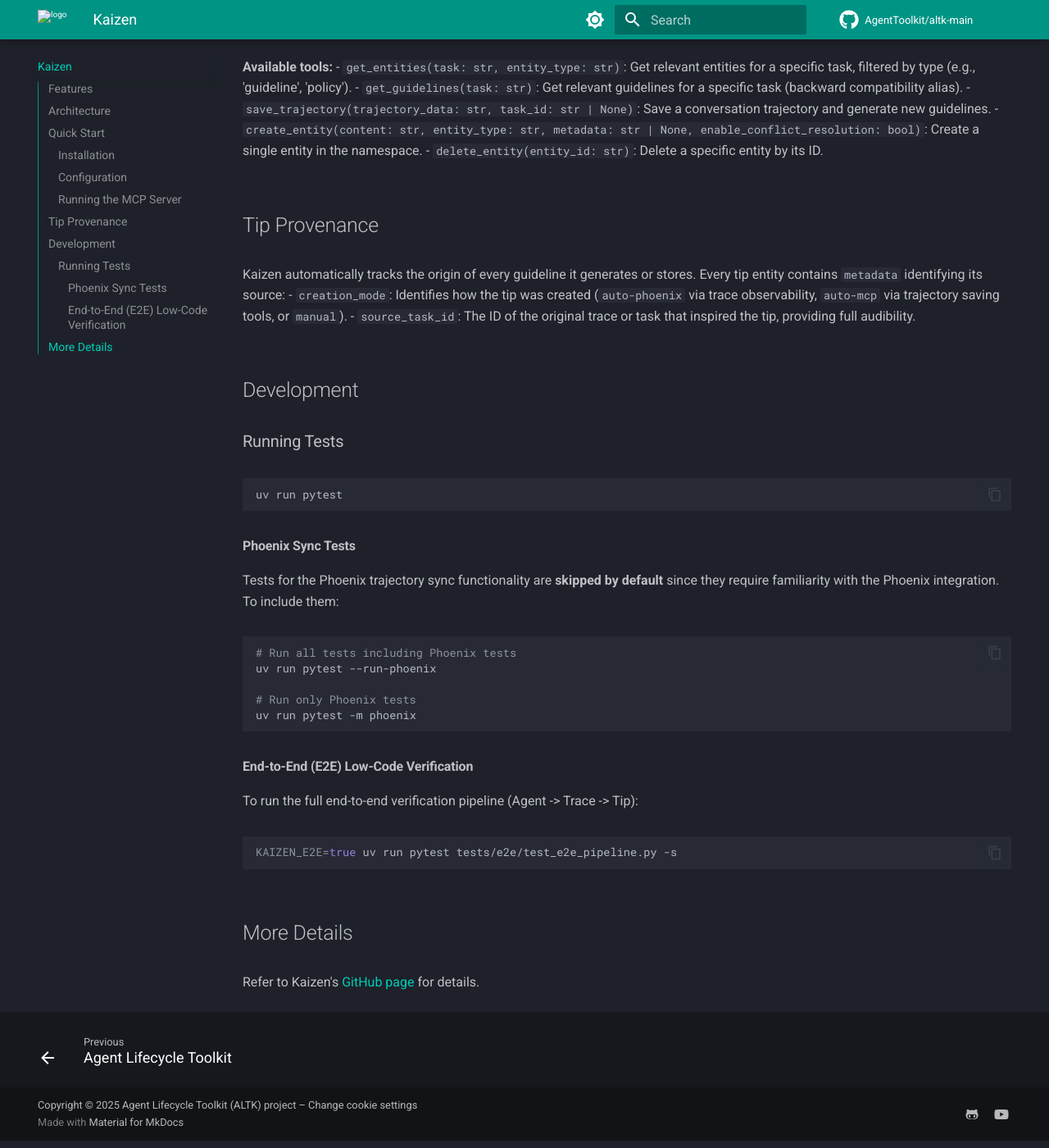
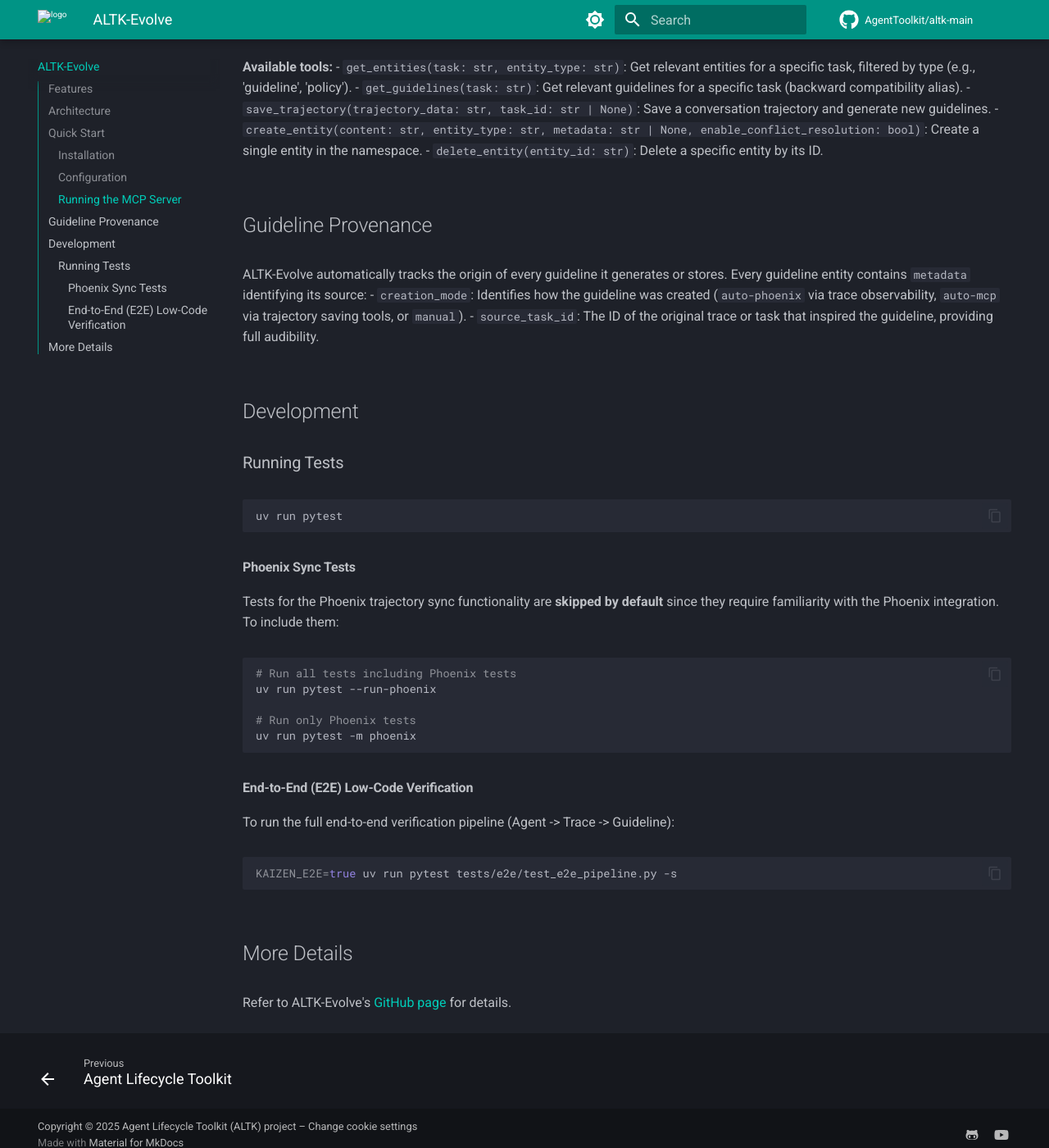
Before and after one commit to AgentToolkit/altk-main, an MkDocs documentation site: the page built from docs/evolve.md, in a window 1280 px wide and 1400 px high, scrolled down 1570 px. Shown: the whole window at 82% size. Built offline with MkDocs 1.6.1 and Material for MkDocs 9.7.7, drawn with Linux system fonts in a browser that asks for light colours; comment, search, counter and statistics services are not loaded; some of the changed text lies outside the part shown.

Commit message:
Replace 'tip' with 'guideline' and rename kaizen.md to evolve.md

````diff
--- a/docs/kaizen.md
+++ b/docs/evolve.md
@@ -1,8 +1,8 @@
-# Kaizen
+# ALTK-Evolve
 
 Self-improving agents through iterations.
 
-Kaizen is a system designed to help agents improve over time by learning from their trajectories. It uses a combination of an MCP server for tool integration, vector storage for memory, and LLM-based conflict resolution to refine its knowledge base.
+ALTK-Evolve is a system designed to help agents improve over time by learning from their trajectories. It uses a combination of an MCP server for tool integration, vector storage for memory, and LLM-based conflict resolution to refine its knowledge base.
 
 ## Features
 
@@ -55,11 +55,11 @@
 - `create_entity(content: str, entity_type: str, metadata: str | None, enable_conflict_resolution: bool)`: Create a single entity in the namespace.
 - `delete_entity(entity_id: str)`: Delete a specific entity by its ID.
 
-## Tip Provenance
+## Guideline Provenance
 
-Kaizen automatically tracks the origin of every guideline it generates or stores. Every tip entity contains `metadata` identifying its source:
-- `creation_mode`: Identifies how the tip was created (`auto-phoenix` via trace observability, `auto-mcp` via trajectory saving tools, or `manual`).
-- `source_task_id`: The ID of the original trace or task that inspired the tip, providing full audibility.
+ALTK-Evolve automatically tracks the origin of every guideline it generates or stores. Every guideline entity contains `metadata` identifying its source:
+- `creation_mode`: Identifies how the guideline was created (`auto-phoenix` via trace observability, `auto-mcp` via trajectory saving tools, or `manual`).
+- `source_task_id`: The ID of the original trace or task that inspired the guideline, providing full audibility.
 
 
 
@@ -85,11 +85,11 @@
 
 #### End-to-End (E2E) Low-Code Verification
 
-To run the full end-to-end verification pipeline (Agent -> Trace -> Tip):
+To run the full end-to-end verification pipeline (Agent -> Trace -> Guideline):
 
 ```bash
 KAIZEN_E2E=true uv run pytest tests/e2e/test_e2e_pipeline.py -s
 ```
 
 ## More Details
-Refer to Kaizen's [GitHub page](https://github.com/AgentToolkit/kaizen/tree/main) for details.
+Refer to ALTK-Evolve's [GitHub page](https://github.com/AgentToolkit/kaizen/tree/main) for details.
--- a/mkdocs.yml
+++ b/mkdocs.yml
@@ -73,7 +73,7 @@
 
 nav:
   - Agent Lifecycle Toolkit: index.md
-  - Kaizen: kaizen.md
+  - ALTK-Evolve: evolve.md
 
 extra_css:
   - stylesheets/extra.css
````
Also changed, not shown: docs/index.md (+5 -5 lines).
